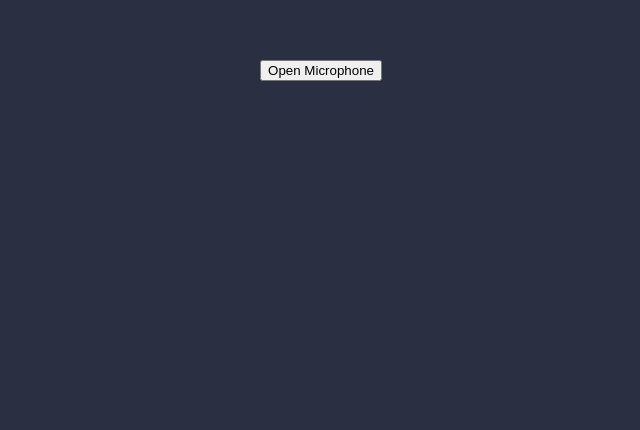
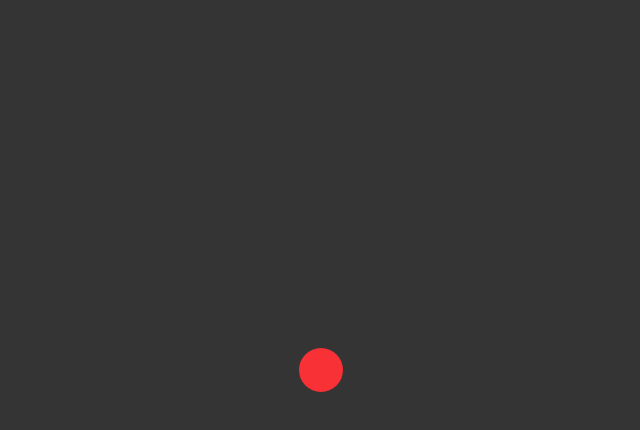
Before and after one commit to jjgp/magic-packet, a React (Create React App) app in the folder deploy/client/: page / in a window 1280 px wide. Shown: the part 180-610 px from the top of the page, without its empty margins (319-959 px from the left). Built offline with nearby package versions, Linux system fonts and the light colour scheme.

Commit message:
Start processor

```diff
--- a/deploy/client/src/App.css
+++ b/deploy/client/src/App.css
@@ -2,8 +2,16 @@
   text-align: center;
 }
 
+.App-btn {
+  background-color: #f73135;
+  border: none;
+  border-radius: 50%;
+  height: 44px;
+  width: 44px;
+}
+
 .App-header {
-  background-color: #2a3041;
+  background-color: #343434;
   min-height: 100vh;
   display: flex;
   flex-direction: column;
--- a/deploy/client/src/App.js
+++ b/deploy/client/src/App.js
@@ -4,19 +4,17 @@ import { useUserMedia } from "./providers/UserMedia";
 
 const App = () => {
   const { stream, start, stop } = useUserMedia();
-  const toggleMic = () => (stream ? stop() : start());
+  const toggleStream = () => (stream ? stop() : start());
 
   return (
     <div className="App">
       <header className="App-header">
-        <button className="App-btn" onClick={toggleMic}>
-          {stream ? "Close Microphone" : "Open Microphone"}
-        </button>
         <AudioVisualizer
           displaySeconds={3.0}
           width={window.innerWidth}
           height={300}
         />
+        <button className="App-btn" onClick={toggleStream} />
       </header>
     </div>
   );
--- a/deploy/client/src/components/AudioVisualizer.js
+++ b/deploy/client/src/components/AudioVisualizer.js
@@ -68,6 +68,8 @@ const AudioVisualizer = ({ displaySeconds, ...props }) => {
     const sliceWidth = width / (sampleRate * displaySeconds);
 
     const draw = () => {
+      animationFrame = requestAnimationFrame(draw);
+
       analyser.getByteTimeDomainData(data);
 
       let x = slicePosRef.current;
@@ -95,8 +97,6 @@ const AudioVisualizer = ({ displaySeconds, ...props }) => {
       context.lineTo(x, height / 2);
       context.stroke();
       slicePosRef.current = x;
-
-      animationFrame = requestAnimationFrame(draw);
     };
     draw();
 
```
Also changed, not shown: deploy/client/src/processors/downSampleProcessor.js (added, +13 -0 lines).
